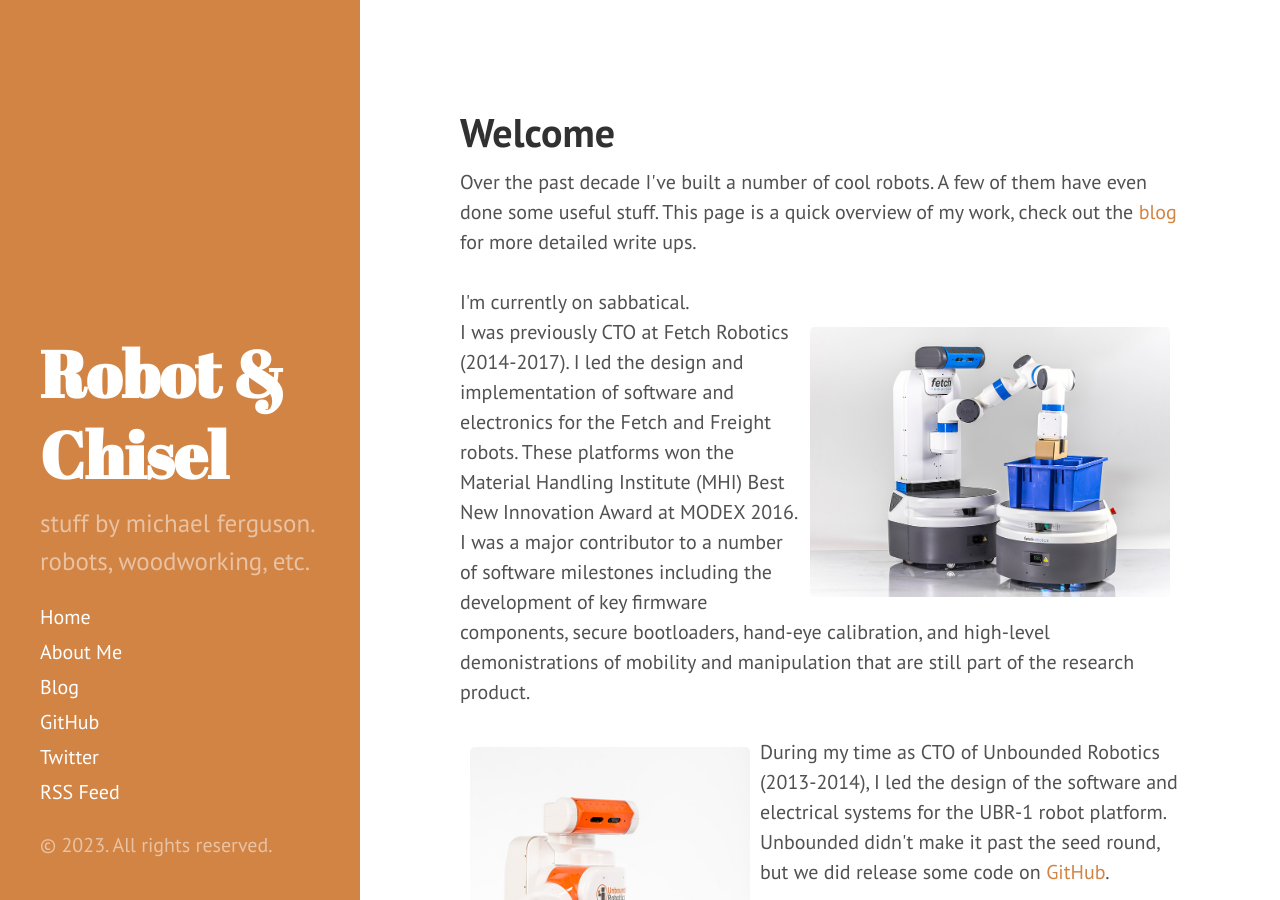
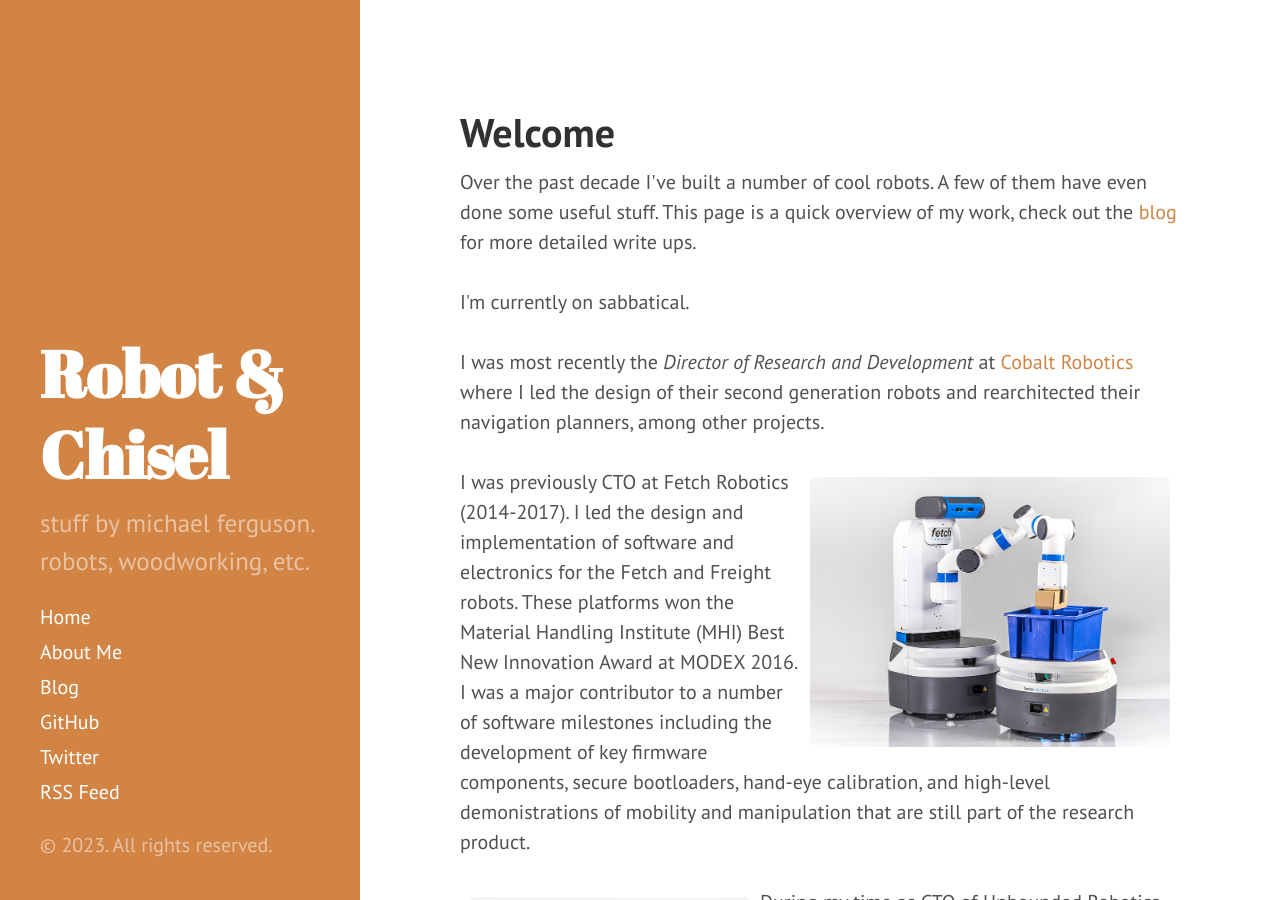
Before and after one commit to robotandchisel/robotandchisel.github.io, a Jekyll site: the page built from index.html, in a window 1280 px wide and 900 px high. Built offline with Jekyll 4.4.1, drawn with Linux system fonts in a browser that asks for light colours.

Commit message:
add description of cobalt work

```diff
--- a/index.html
+++ b/index.html
@@ -8,7 +8,12 @@
 useful stuff. This page is a quick overview of my work, check out the
 <a href="/{{ site.baseurl }}blog">blog</a> for more detailed write ups.<br />
 <br />
-I'm currently on sabbatical.
+I'm currently on sabbatical.<br/>
+<br />
+I was most recently the <i>Director of Research and Development</i>
+at <a href="https://www.cobaltrobotics.com">Cobalt Robotics</a> where I led the design
+of their second generation robots and rearchitected their navigation planners,
+among other projects.<br />
 <br />
 <img width="360" src="/{{ site.baseurl }}assets/images/fetch.jpg" style="float:right; margin: 10px;" />
 I was previously CTO at Fetch Robotics (2014-2017). I led the design and implementation
```
